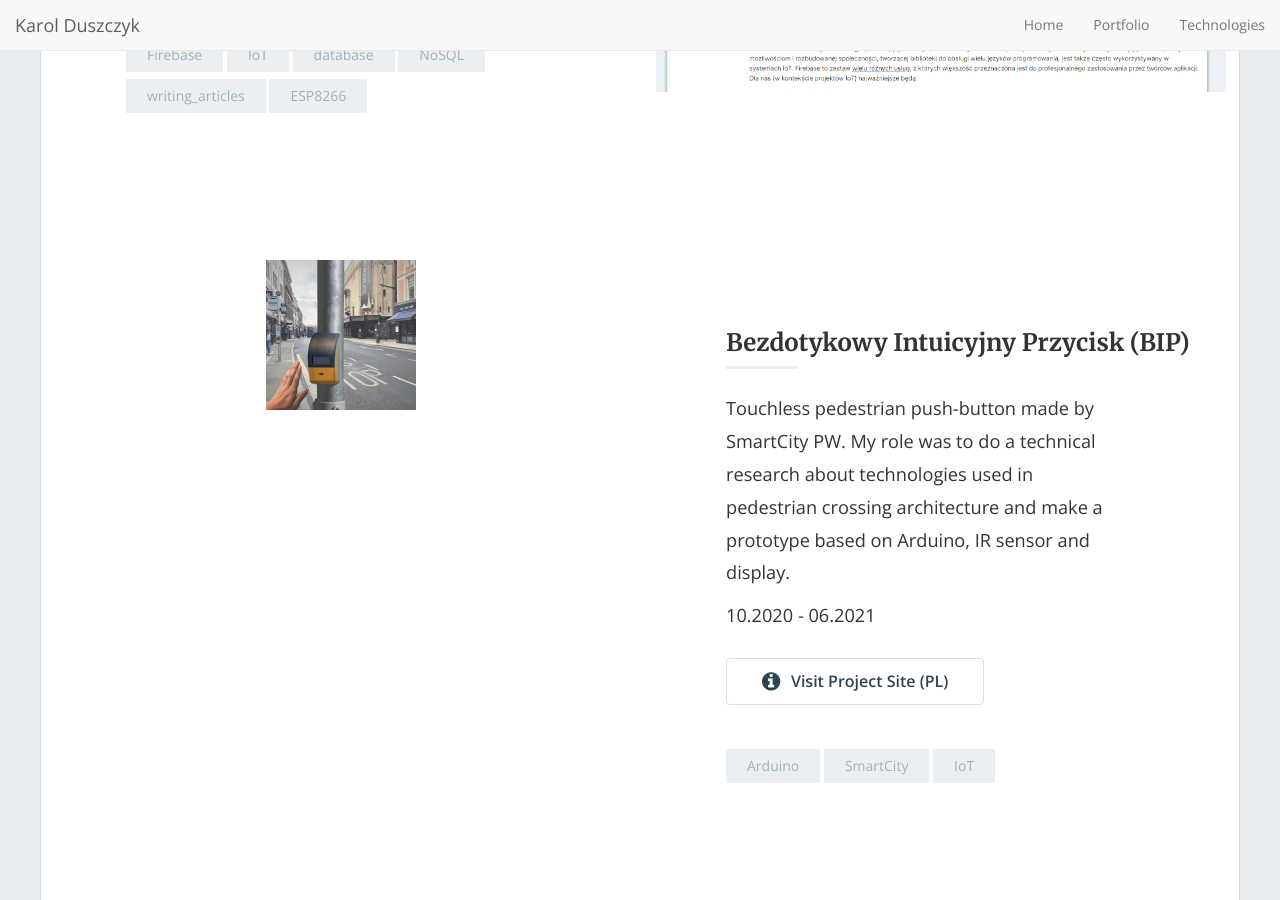
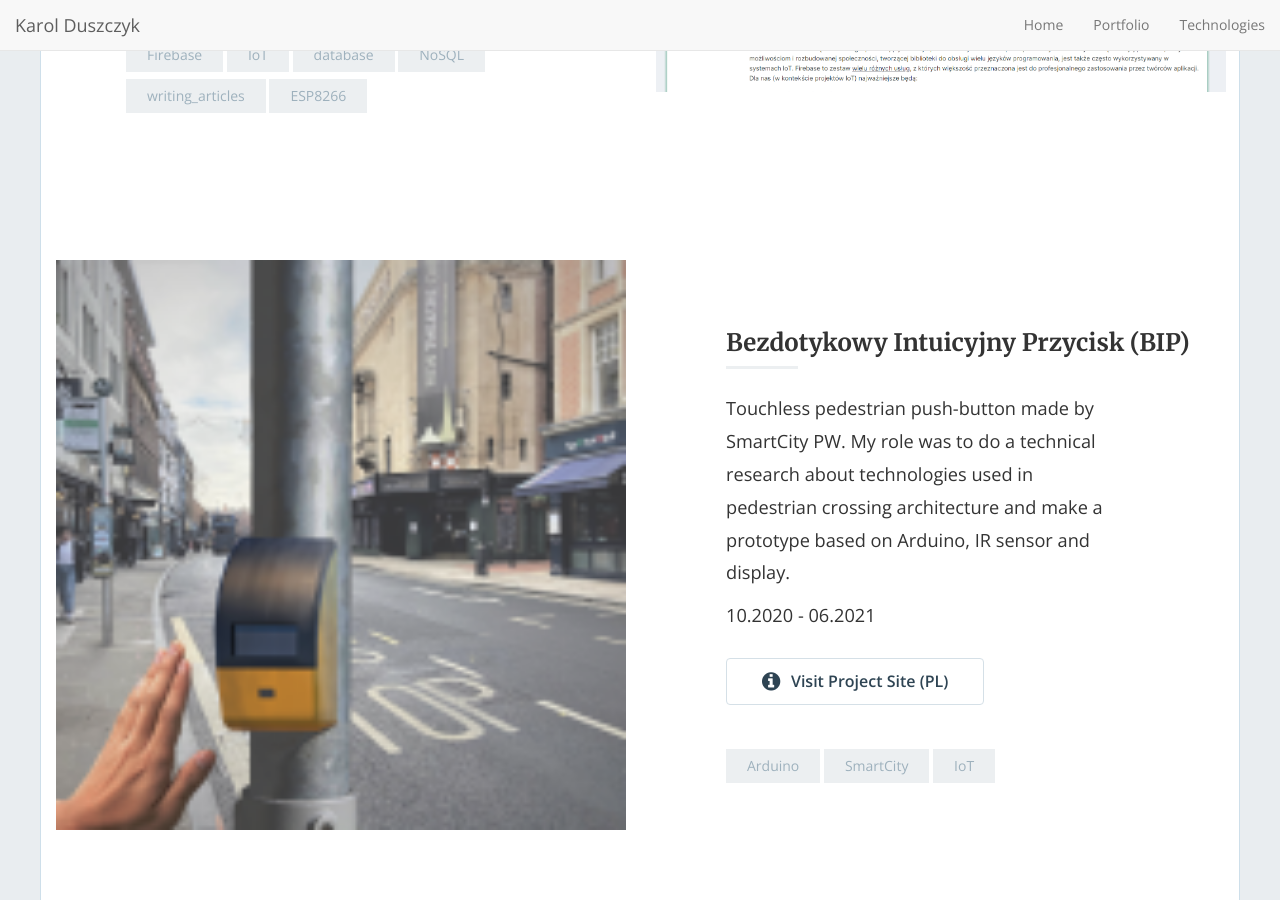
Before and after one commit to karoldus/karoldus.github.io, a Jekyll site: the page built from index.html, in a window 1280 px wide and 900 px high, scrolled down 3005 px. Built offline with Jekyll 4.4.1, drawn with Linux system fonts in a browser that asks for light colours; nearby versions of some CDN libraries; the list of posts is cut into pages by our own code.

Commit message:
width 100%

```diff
--- a/_includes/featured-image.html
+++ b/_includes/featured-image.html
@@ -1,4 +1,3 @@
 {% if post.featured_image %}
-
-  <img class="img-responsive center-block" src="{{ post.featured_image }}" title="{{ post.title }}">
+  <img width="100%" class="img-responsive center-block" src="{{ post.featured_image }}" title="{{ post.title }}">
 {% endif %}
```
